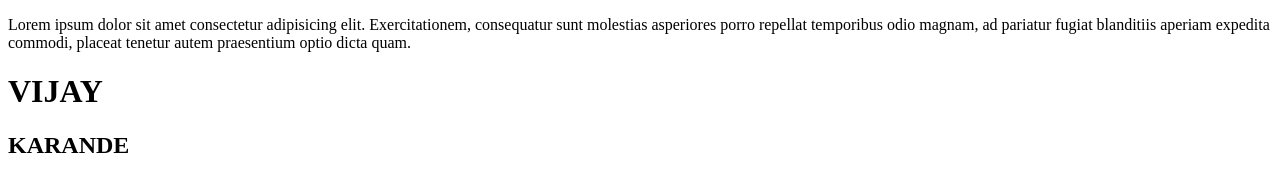
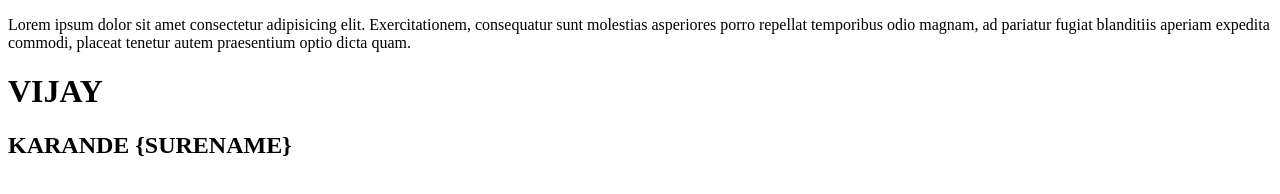
Before and after one commit to Vijaykarande/BoxM, a plain HTML site: page index.html in a window 1280 px wide. Drawn offline with Linux system fonts and the light colour scheme.

Commit message:
ADD SURNAME

```diff
--- a/index.html
+++ b/index.html
@@ -13,7 +13,7 @@
         autem praesentium optio dicta quam.</p>
 
         <h1>VIJAY</h1>
-        <h2>KARANDE</h2>
+        <h2>KARANDE {SURENAME} </h2>
 </body>
 
 </html>
```
